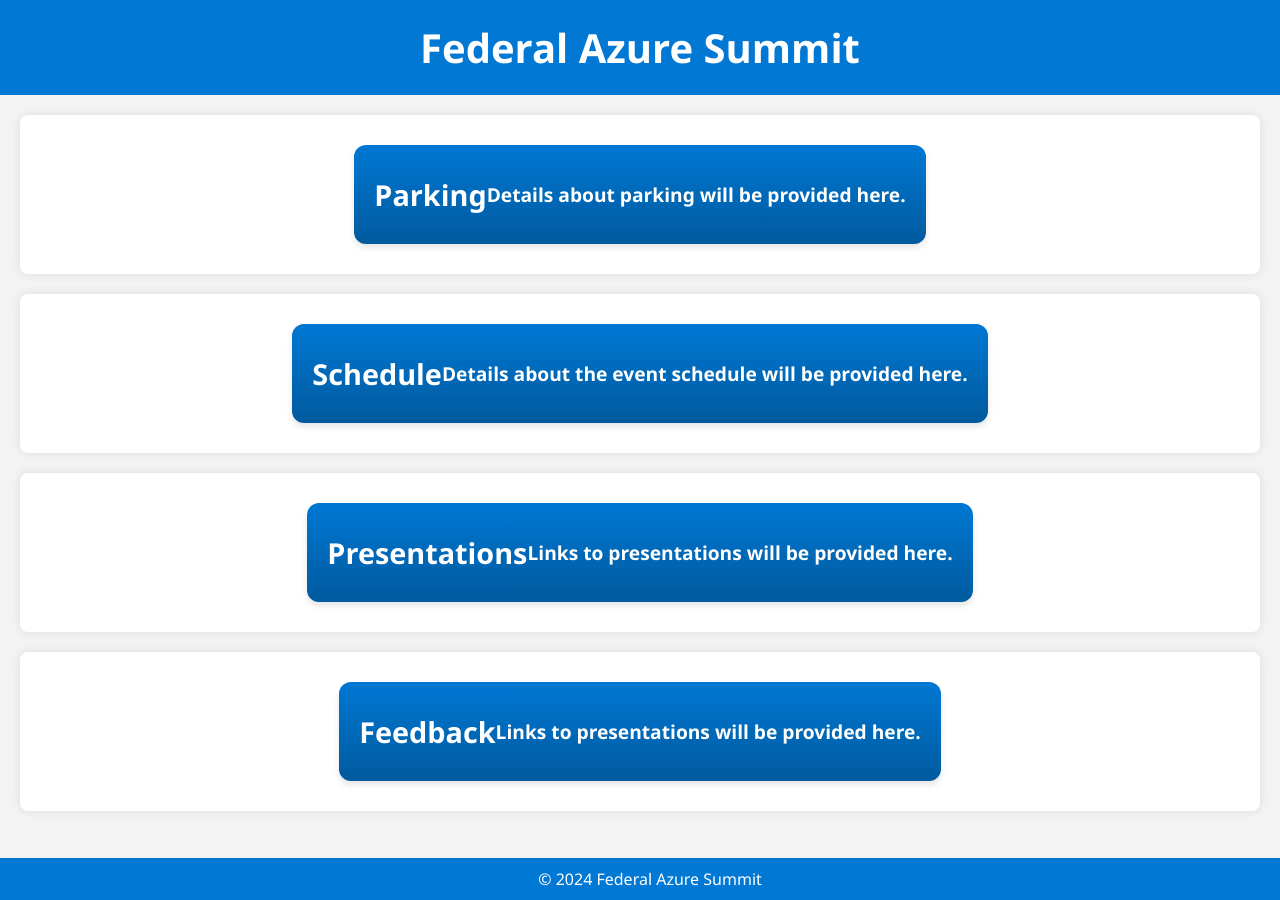
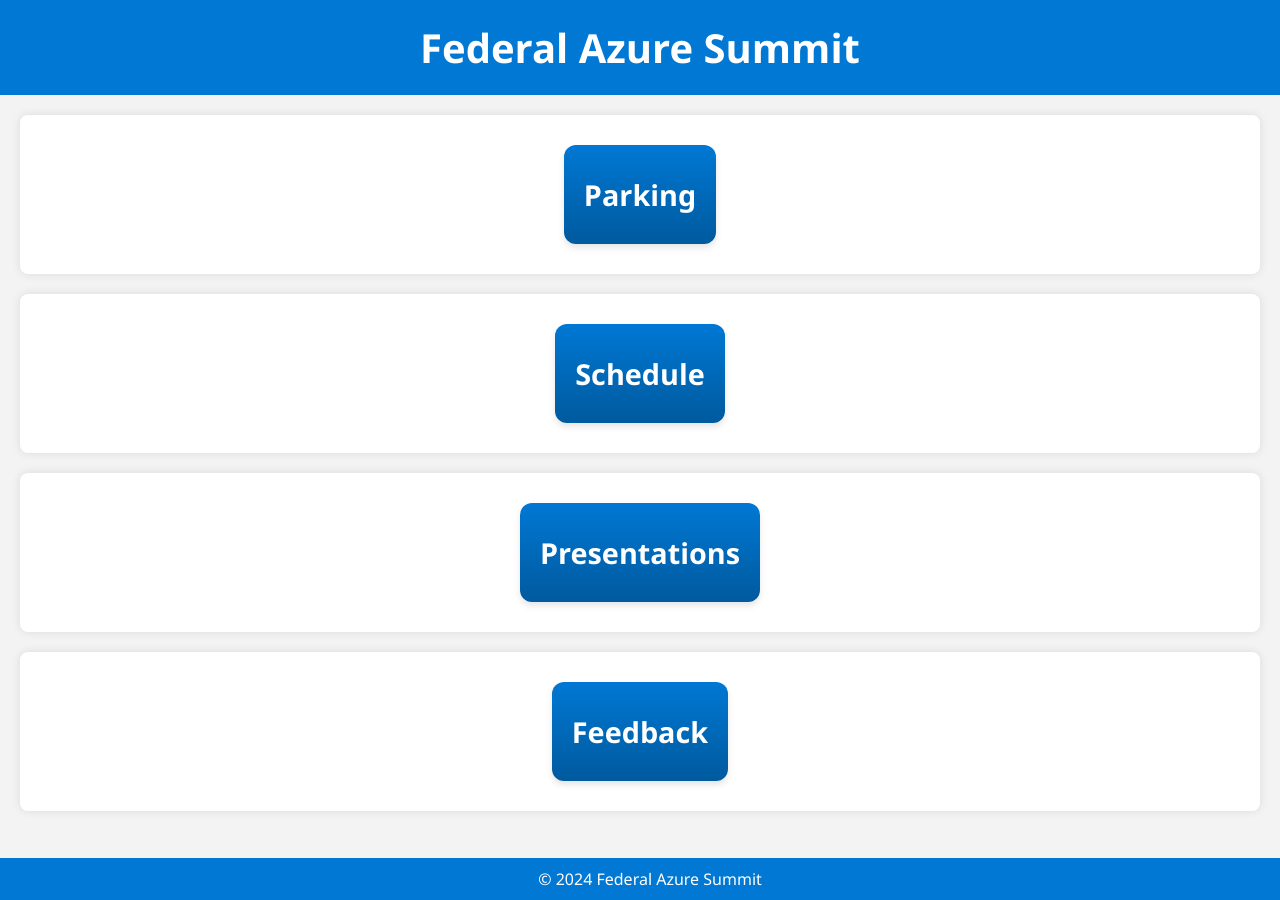
Before and after one commit to msft-joe/FedAzSummit, a Jekyll site: the page index.html, which Jekyll copies as it is, in a window 1280 px wide. Built offline with Jekyll 4.4.1, drawn with Linux system fonts in a browser that asks for light colours.

Commit message:
Update index.html

```diff
--- a/index.html
+++ b/index.html
@@ -14,27 +14,27 @@
         <h1>Federal Azure Summit</h1>
     </header>
     <section id="parking">
-        <a href="#" class="button">
+        <a href="aka.ms/FedAzSummit/parking" class="button">
             <h2>Parking</h2>
-            <p>Details about parking will be provided here.</p>
+            <p></p>
         </a>
     </section>
     <section id="schedule">
         <a href="#" class="button">
             <h2>Schedule</h2>
-            <p>Details about the event schedule will be provided here.</p>
+            <p></p>
         </a>
     </section>
     <section id="presentations">
         <a href="#" class="button">
             <h2>Presentations</h2>
-            <p>Links to presentations will be provided here.</p>
+            <p></p>
         </a>
     </section>
     <section id="feedback">
         <a href="#" class="button">
             <h2>Feedback</h2>
-            <p>Links to presentations will be provided here.</p>
+            <p></p>
         </a>
     </section>
     <footer>
```
